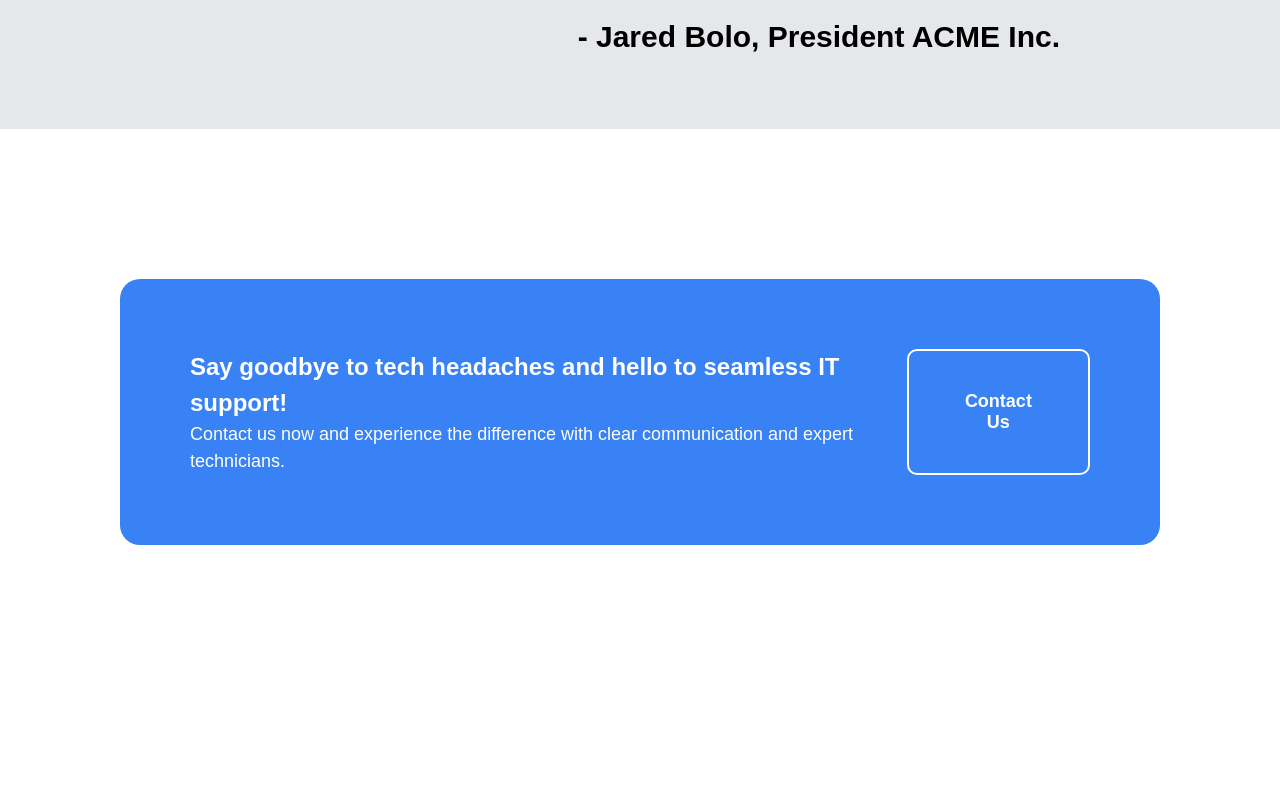
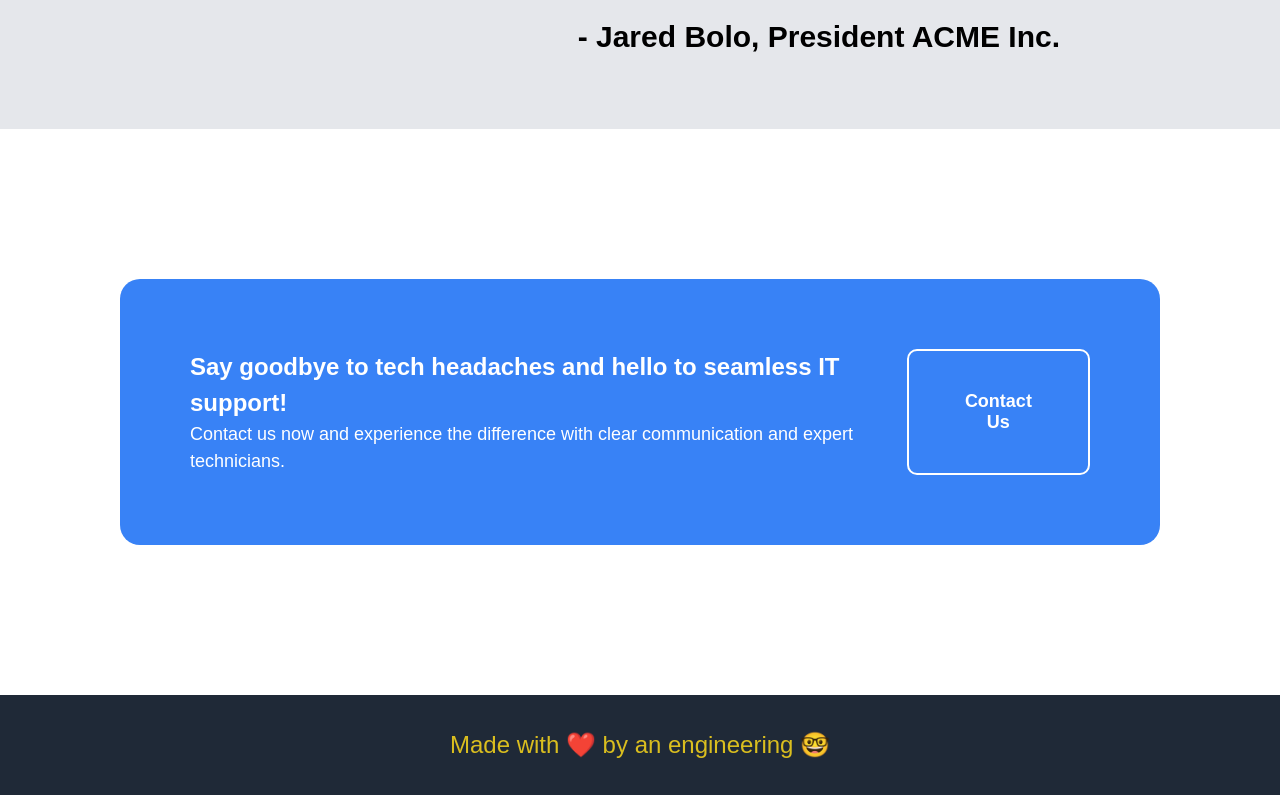
Before and after one commit to Hermesbk3/landing-page, a plain HTML site: page index.html in a window 1280 px wide. Shown: the part 1907-2702 px from the top of the page. Before the commit the page ends 2602 px from the top, so only its background shows below. Drawn offline with Linux system fonts and the light colour scheme.

Commit message:
footer done

```diff
--- a/index.html
+++ b/index.html
@@ -70,5 +70,9 @@
       <button class="button-contact">Contact Us</button>
     </div>
   </section>
+
+  <footer>
+    <div class="text-footer">Made with ❤️ by an engineering 🤓</div>
+  </footer>
 </body>
 </html>
--- a/style.css
+++ b/style.css
@@ -142,3 +142,16 @@ p {
     border: solid 2px;
     font-size: 18px;
 }
+
+footer {
+    background-color: #1F2937;
+    height: 100px;
+    display: flex;
+    align-items: center;
+    justify-content: center;
+}
+
+.text-footer {
+    color: rgb(218, 190, 31);
+    font-size: 24px;
+}
```
